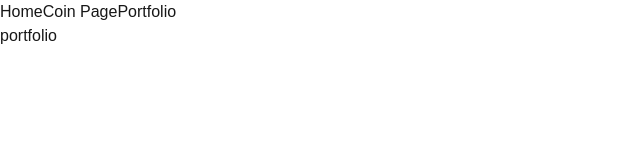
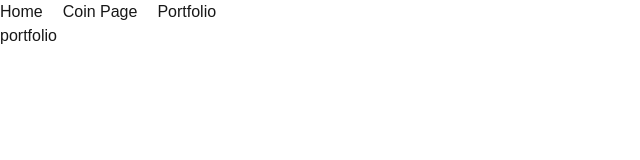
Before and after one commit to OriginalCade/crypto-app-test, a Next.js app: page /home/portfolio in a window 1280 px wide. Shown: the top 160 px of the page, without its empty margins (0-640 px from the left). Built offline with nearby package versions, Linux system fonts and the light colour scheme.

Commit message:
added gap style for links

```diff
--- a/src/app/layout.js
+++ b/src/app/layout.js
@@ -23,7 +23,7 @@ export default function RootLayout({ children }) {
       <body
         className={`${geistSans.variable} ${geistMono.variable} antialiased`}
       >
-        <div>
+        <div className="gap-[20px] flex">
           <Link href="/">Home</Link>
           <Link href="/coin/coinId">Coin Page</Link>
           <Link href="/portfolio">Portfolio</Link>
```
